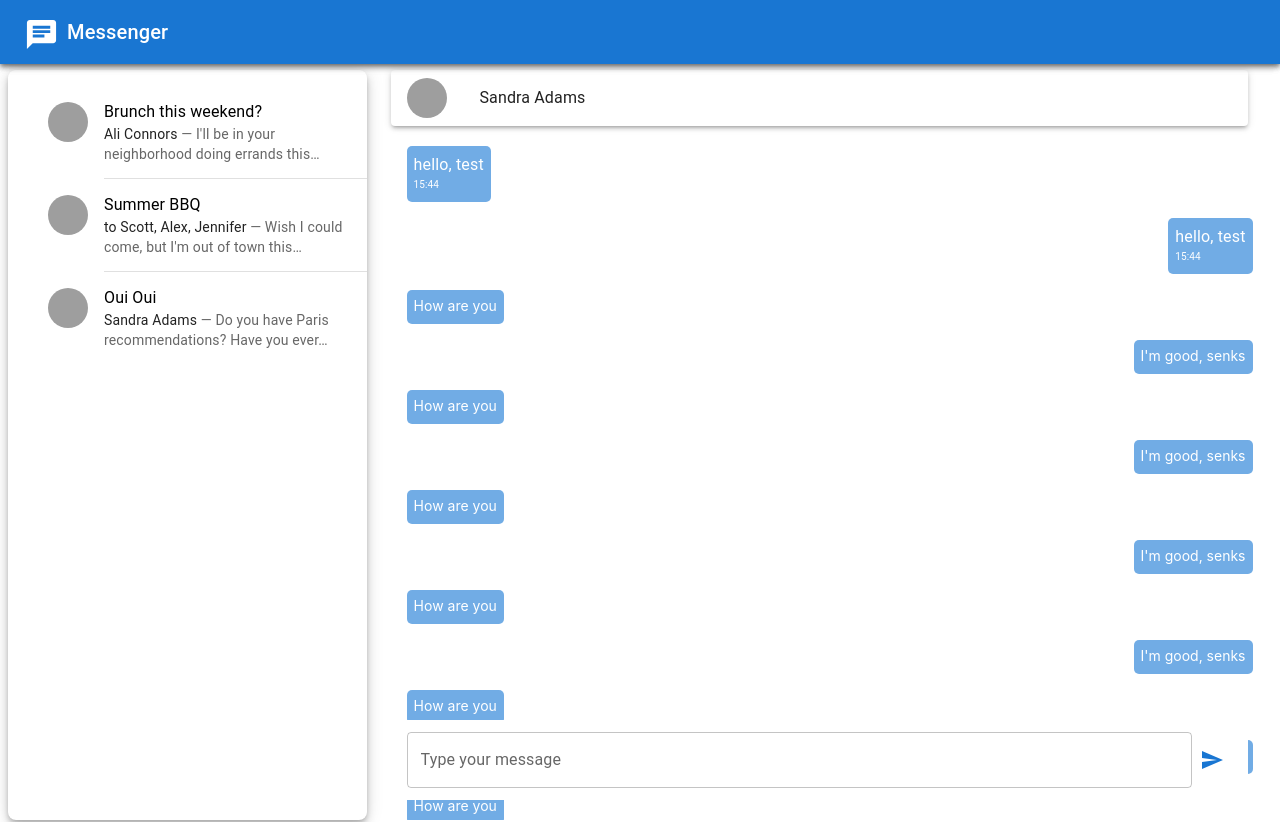
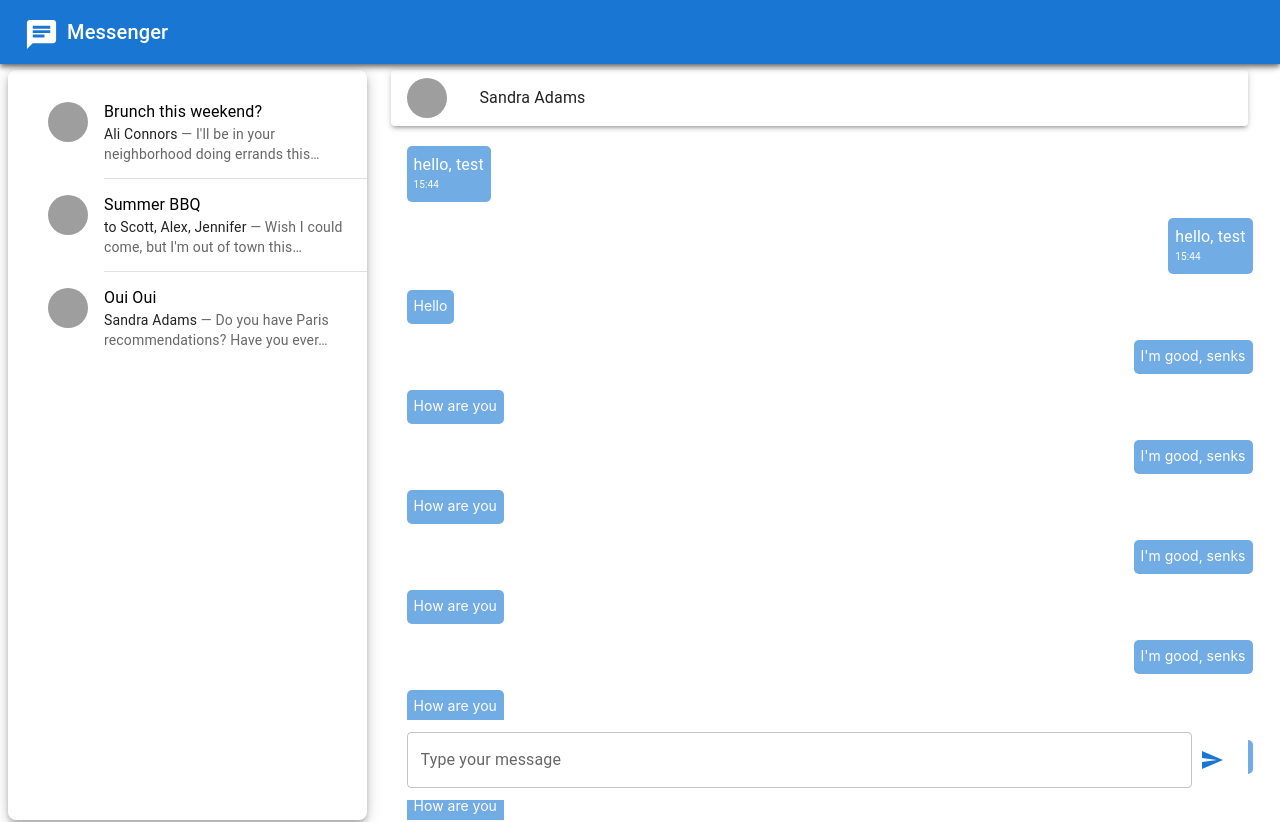
Before and after one commit to Artem-Mateush2022/Chat, a React (Create React App) app: page / in a window 1280 px wide. Shown: the top 822 px of the page. Built offline with nearby package versions, Linux system fonts and the light colour scheme; grey boxes are pictures that could not be loaded.

Commit message:
small-changes

```diff
--- a/src/components/messagesComp/Messages.jsx
+++ b/src/components/messagesComp/Messages.jsx
@@ -16,7 +16,8 @@ function Template() {
     );
 }
 
-export default function Messages() {
+export default function Messages({ message }) {
+    const messages = [{ text: 'hello, test' }];
     return (
         <div className="message_wraper">
             <ListItem>
@@ -26,7 +27,7 @@ export default function Messages() {
                 <div className="right_message bg"> <Template /> </div>
             </ListItem>
             <ListItem>
-                <div className="left_message bg"> How are you </div>
+                <div className="left_message bg"> Hello </div>
             </ListItem>
             <ListItem>
                 <div className="right_message bg"> I'm good, senks </div>
```
